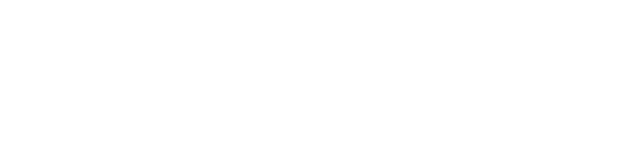
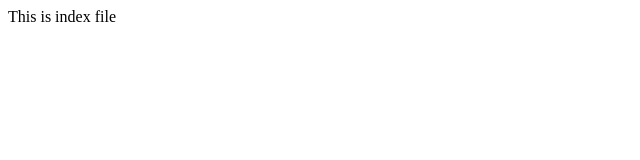
Before and after one commit to iambhattaraitanuj/learning-git, a plain HTML site: page index.html in a window 1280 px wide. Shown: the whole page, without its empty margins (0-640 px from the left). Drawn offline with Linux system fonts and the light colour scheme.

Commit message:
Initial commit

```diff
--- a/index.html
+++ b/index.html
@@ -1,3 +1,5 @@
+<!-- This file has been changed by tanuj on changedFile branch -->
+
 <!DOCTYPE html>
 <html lang="en">
   <head>
@@ -5,5 +7,7 @@
     <meta name="viewport" content="width=device-width, initial-scale=1.0" />
     <title>Document</title>
   </head>
-  <body></body>
+  <body>
+    This is index file
+  </body>
 </html>
```
